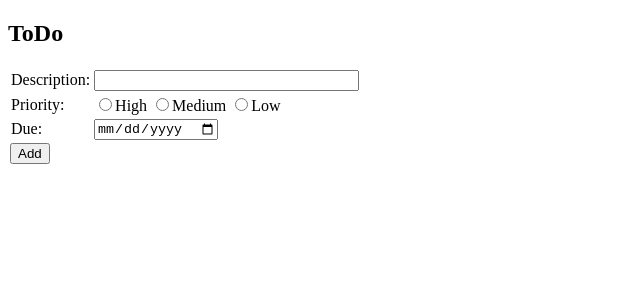
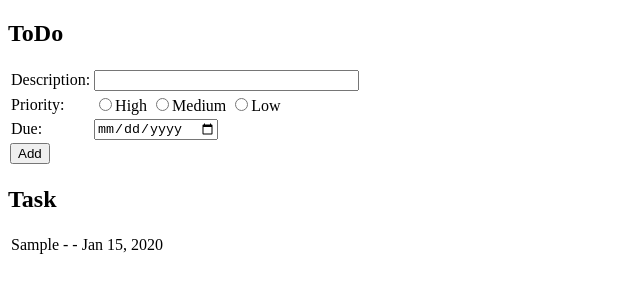
Before and after one commit to nleo7826/csf, an Angular app in the folder day32-ws/: page / in a window 1280 px wide. Both pictures are taken after typing "Sample", "2020-01-15" into the empty fields and a click on the button "Add". Shown: the top 300 px of the page, without its empty margins (0-640 px from the left). Built offline with nearby package versions, Linux system fonts and the light colour scheme.

Commit message:
list tasks output working

```diff
--- a/day32-ws/src/app/app.component.html
+++ b/day32-ws/src/app/app.component.html
@@ -1,3 +1,2 @@
-<app-add-task>
-
-</app-add-task>
+<app-add-task (onNewTask)="onNewTask($event)"></app-add-task>
+<app-list-tasks [listTask]="tasks"></app-list-tasks>
--- a/day32-ws/src/app/app.component.ts
+++ b/day32-ws/src/app/app.component.ts
@@ -11,10 +11,10 @@ export class AppComponent {
 
   form!: FormGroup
 
-  description: Task[] = [];
+  tasks: Task[] = [];
   title: any;
 
   onNewTask(task: Task) {
-    this.description.push(task);
+    this.tasks.push(task);
   }
 }
--- a/day32-ws/src/app/components/list-tasks.component.html
+++ b/day32-ws/src/app/components/list-tasks.component.html
@@ -1 +1,6 @@
-<p>list-tasks works!</p>
+<h2>Task</h2>
+<table>
+  <tr *ngFor="let task of listTask">
+    <td>{{ task.task }} - {{ task.priority }} - {{ task.due | date }}</td>
+  </tr>
+</table>
--- a/day32-ws/src/app/components/list-tasks.component.ts
+++ b/day32-ws/src/app/components/list-tasks.component.ts
@@ -1,4 +1,6 @@
-import { Component } from '@angular/core';
+import { Component, Input, OnInit } from '@angular/core';
+import { FormArray, FormBuilder, FormGroup } from '@angular/forms';
+import { Task } from '../models';
 
 @Component({
   selector: 'app-list-tasks',
@@ -7,4 +9,6 @@ import { Component } from '@angular/core';
 })
 export class ListTasksComponent {
 
+  @Input()
+  listTask: Task[] = [];
 }
```
Also changed, not shown: 1 other file (tests, documents, lock files or other folders).
